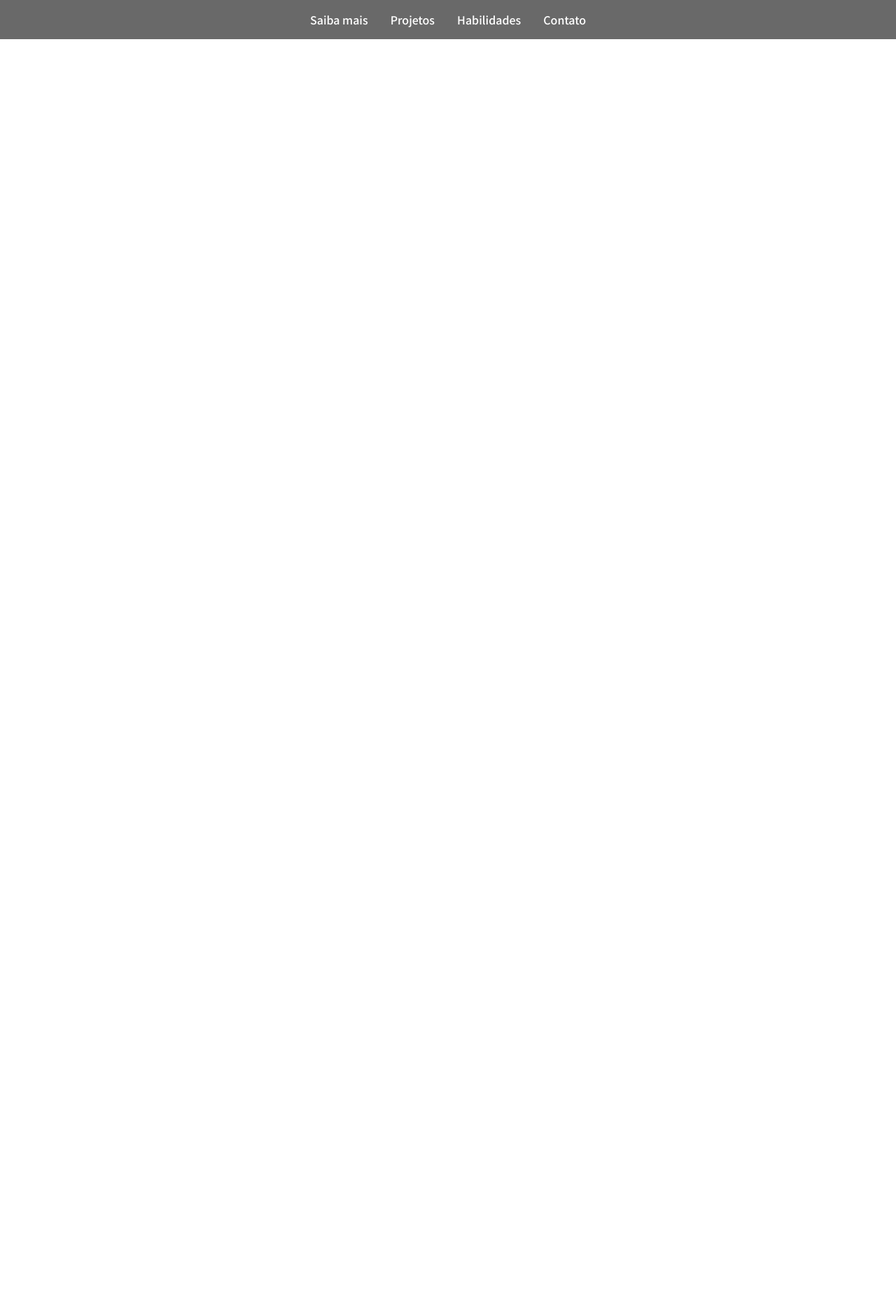
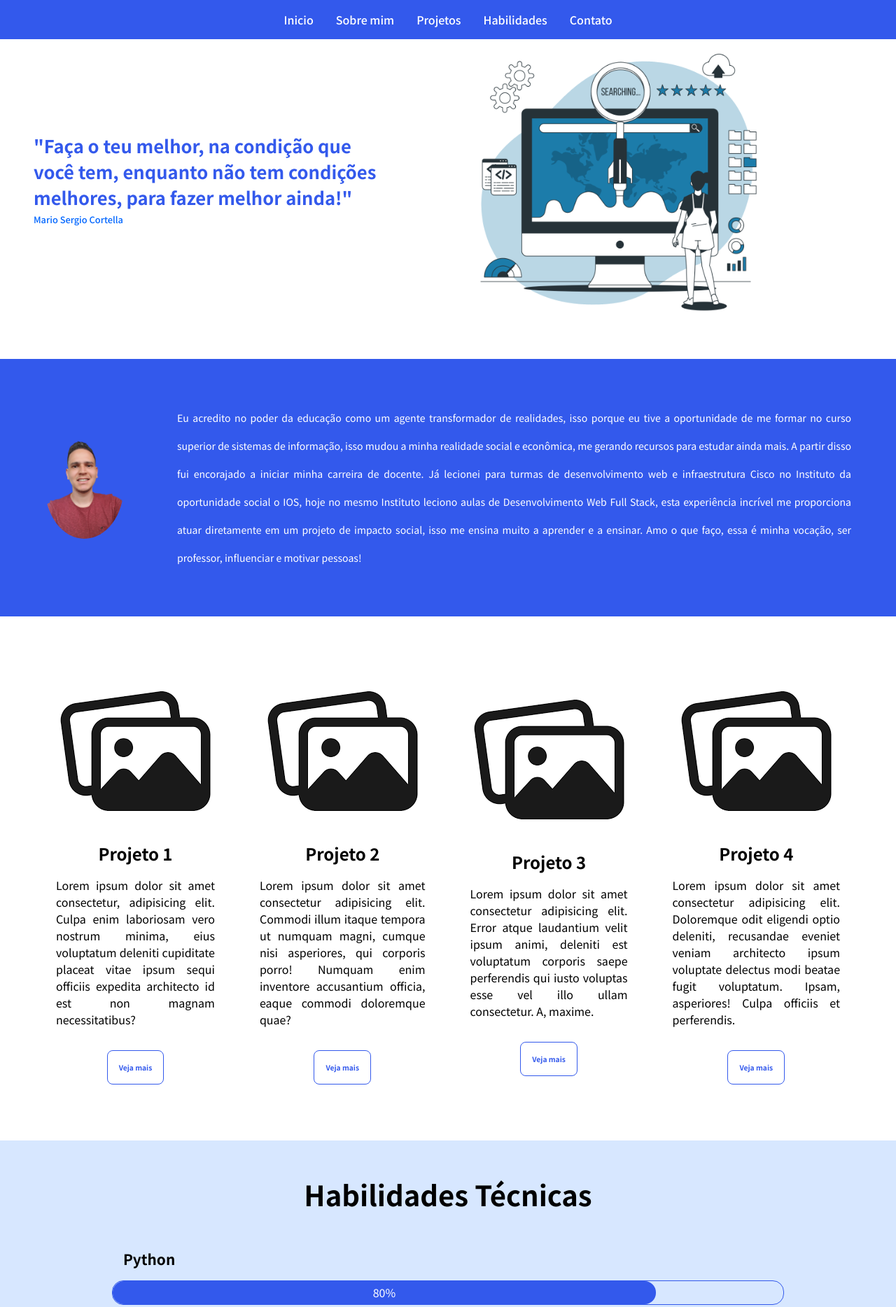
Before and after one commit to ELWalto/Modulo-02-BD-Cloud, a plain HTML site: page Portifólio/index.html in a window 1280 px wide. Shown: the top 1868 px of the page at 70% size. Before the commit the page ends 800 px from the top, so only its background shows below. Drawn offline with Linux system fonts and the light colour scheme.

Commit message:
atualizando arquivos

```diff
--- a/Portifólio/assets/css/style.css
+++ b/Portifólio/assets/css/style.css
@@ -1,35 +1,180 @@
 @import url('https://fonts.googleapis.com/css2?family=Noto+Sans+JP:wght@100;300;400;500;700;900&display=swap');
 
 * {
-    margin: 0;
-    padding: 0;
-    font-family: 'Noto Sans JP', sans-serif, comic sans;
-}
-/* comentario */
-
-nav{
-    background-color:dimgrey;
-    /* margin-left: 1.5rem; */
-    padding: 1rem;
-    font-weight: 500;
+   margin: 0;
+   padding: 0;
+   font-family: 'Noto Sans JP', sans-serif, Arial;
 }
 
-nav ul {
-    list-style: none;
-    display: flex;
-    justify-content: center;
+html{
+   scroll-behavior: smooth;
+}
+
+/* Comentario */
+nav{
+   background-color: #3359ec;
+   font-weight: 500;
+   position: fixed;
+   width: 100%;
+}
+
+nav ul{
+   list-style: none;
+   display: flex;
+   justify-content: center;
+}
+
+nav ul li{
+   padding: 1rem;
 }
 
 nav ul li a{
-    padding: 1rem;
+   text-decoration: none;
+   color: #fff;
+}
 
+header{
+   display: flex;
+   justify-content: center;
+   align-items: center;
+   padding: 3rem;
+}
+
+header div#img-rocket {
+   display: flex;
+   justify-content: center;
+}
+
+header div p{
+   font-size: 2vw;
+   font-weight: 700;
+   color: #3359ec;
+}
+
+header div span{
+   font-size: 1vw;
+   font-weight: 500;
+   color: #0066ff;
+}
+
+header div#img-rocket img{
+   width: 60%;
+}
+
+section#sobre-mim{
+   display: flex;
+   justify-content: center;
+   align-items: center;
+   padding: 4rem;
+   background-color: #3359ec;
+}
+
+
+section#sobre-mim div img{
+   width: 60%;
+   border-radius: 50%;
 
 }
 
+section#sobre-mim div p{
+   font-size: 1.1vw;
+   text-align: justify;
+   color: #fff;
+   line-height: 2.5rem;
+}
 
-nav ul li a{
-    text-decoration: none;
-    color: #fff;
+section#projetos{
+   display: flex;
+   justify-content: center;
+   align-items: center;
+   padding: 3rem;
+}
 
+section#projetos div img{
+   display: block;
+   margin: auto;
+}
 
+section#projetos div h2{
+   text-align: center;
+   padding: 1rem;
 }
+
+section#projetos div p{
+   text-align: justify;
+}
+
+section#projetos div{
+   padding: 2rem;
+}
+
+section#projetos div button{
+   border: 1px solid #3359ec;
+   background-color: #fff;
+   color: #3359ec;
+   padding: 1rem;
+   font-size: .8vw;
+   font-weight: 600;
+   border-radius: .5rem;
+   display: block;
+   margin: auto;
+   margin-top: 2rem;
+   cursor: pointer;
+   transition: .6s ease-out;
+}
+
+section#projetos div button:hover{
+   background-color: #3359ec;
+   color: #fff;
+   transform: scale(1.2);
+}
+
+section#habilidades{
+   padding: 3rem 10rem 3rem 10rem;
+   background-color: #d7e7ff;
+}
+
+section#habilidades h2{
+   text-align: center;
+   font-size: 2.5rem;
+   margin-bottom: 2rem;
+}
+
+section#habilidades p{
+   padding: 1rem;
+   font-size: 1.3rem;
+   font-weight: 600;
+}
+
+section#habilidades div{
+   display: flex;
+   border: 1px solid #3359ec;
+   border-radius: 1rem;
+}
+
+section#habilidades div span#python{
+   background-color: #3359ec;
+   color: #fff;
+   text-align: center;
+   padding: .3rem;
+   border-radius: 1rem;
+   width: 80%;
+}
+
+section#habilidades div span#html{
+   background-color: #3359ec;
+   color: #fff;
+   text-align: center;
+   padding: .3rem;
+   border-radius: 1rem;
+   width: 50%;
+}
+
+section#habilidades div span#css{
+   background-color: #3359ec;
+   color: #fff;
+   text-align: center;
+   padding: .3rem;
+   border-radius: 1rem;
+   width: 30%;
+}
--- a/Portifólio/index.html
+++ b/Portifólio/index.html
@@ -2,38 +2,112 @@
 <html lang="pt-br">
 
 <head>
-    <meta charset="UTF-8">
-    <title>Portifólio</title>
-    <link rel="stylesheet" href="./assets/css/style.css">
+   <meta charset="UTF-8">
+   <meta name="viewport" content="width=device-width, initial-scale=1.0">
+   <title>Portifólio</title>
+   <link rel="stylesheet" href="./assets/css/style.css">
 </head>
 
-<body> <!-- Comentário -->
-    <nav>
-        <ul>
-            <li>
-                <a href="" target="_blank">
-                    Saiba mais
-                </a>
-            </li>
+<body>
 
-            <li>
-                <a href="" target="_blank">
-                    Projetos
-                </a>
-            </li>
-            <li>
-                <a href="" target="_blank">
-                    Habilidades
-                </a>
-            </li>
-            <li>
-                <a href="" target="_blank">
-                    Contato
-                </a>
+   <nav>
+      <ul>
+         <li><a href="#inicio">Inicio</a></li>
+         <li><a href="#sobre-mim">Sobre mim</a></li>
+         <li><a href="#projetos">Projetos</a></li>
+         <li><a href="#habilidades">Habilidades</a></li>
+         <li><a href="">Contato</a></li>
+      </ul>
+   </nav>
 
-            </li>
-        </ul>
-    </nav>
+   <header id="inicio">
+
+      <div>
+         <p> "Faça o teu melhor, na condição que você tem, enquanto não tem condições melhores, para fazer melhor
+            ainda!" </p>
+         <span>Mario Sergio Cortella</span>
+      </div>
+
+      <div id="img-rocket">
+         <img src="./assets/img/tech.png" alt="imagem de um computador e uma pessoa na frente"/>
+      </div>
+
+   </header>
+
+   <section id="sobre-mim">
+
+      <div>
+         <img src="./assets/img/Walter-remove-bg.png" width="100" alt="Foto 3x4 do Walter">
+      </div>
+
+      <div>
+         <p>
+            Eu acredito no poder da educação como um agente transformador de realidades, isso porque eu tive a
+            oportunidade de me formar no curso superior de sistemas de informação, isso mudou a minha realidade social e
+            econômica, me gerando recursos para estudar ainda mais.
+
+            A partir disso fui encorajado a iniciar minha carreira de docente. Já lecionei para turmas de
+            desenvolvimento web e infraestrutura Cisco no Instituto da oportunidade social o IOS, hoje no mesmo
+            Instituto leciono aulas de Desenvolvimento Web Full Stack, esta experiência incrível me proporciona atuar
+            diretamente em um projeto de impacto social, isso me ensina muito a aprender e a ensinar. Amo o que faço,
+            essa é minha vocação, ser professor, influenciar e motivar pessoas!
+         </p>
+      </div>
+
+   </section>
+
+   <section id="projetos">
+
+      <div>
+         <img src="./assets/img/piclorem.png" alt="">
+         <h2>Projeto 1</h2>
+         <p>Lorem ipsum dolor sit amet consectetur, adipisicing elit. Culpa enim laboriosam vero nostrum minima, eius voluptatum deleniti cupiditate placeat vitae ipsum sequi officiis expedita architecto id est non magnam necessitatibus?</p>
+         <button>Veja mais</button>
+      </div>
+
+      <div>
+         <img src="./assets/img/piclorem.png" alt="">
+         <h2>Projeto 2</h2>
+         <p>Lorem ipsum dolor sit amet consectetur adipisicing elit. Commodi illum itaque tempora ut numquam magni, cumque nisi asperiores, qui corporis porro! Numquam enim inventore accusantium officia, eaque commodi doloremque quae?</p>
+         <button>Veja mais</button>
+      </div>
+
+      <div>
+         <img src="./assets/img/piclorem.png" alt="">
+         <h2>Projeto 3</h2>
+         <p>Lorem ipsum dolor sit amet consectetur adipisicing elit. Error atque laudantium velit ipsum animi, deleniti est voluptatum corporis saepe perferendis qui iusto voluptas esse vel illo ullam consectetur. A, maxime.</p>
+         <button>Veja mais</button>
+      </div>
+
+      <div>
+         <img src="./assets/img/piclorem.png" alt="">
+         <h2>Projeto 4</h2>
+         <p>Lorem ipsum dolor sit amet consectetur adipisicing elit. Doloremque odit eligendi optio deleniti, recusandae eveniet veniam architecto ipsum voluptate delectus modi beatae fugit voluptatum. Ipsam, asperiores! Culpa officiis et perferendis.</p>
+         <button>Veja mais</button>
+      </div>
+
+   </section>
+
+   <section id="habilidades">
+      <h2>Habilidades Técnicas</h2>
+
+      <p>Python</p>
+      <div>
+         <span id="python">80%</span>
+      </div>
+
+      <p>HTML 5</p>
+      <div>
+         <span id="html">50%</span>
+      </div>
+
+      <p>CSS 3</p>
+      <div>
+         <span id="css">30%</span>
+      </div>
+
+   </section>
+
 </body>
 
 </html>
```
Also changed, not shown: Portifólio/assets/img/Walter-remove-bg.png (added), Portifólio/assets/img/piclorem.png (added), Portifólio/assets/img/tech.JPG (added), Portifólio/assets/img/tech.png (added).
